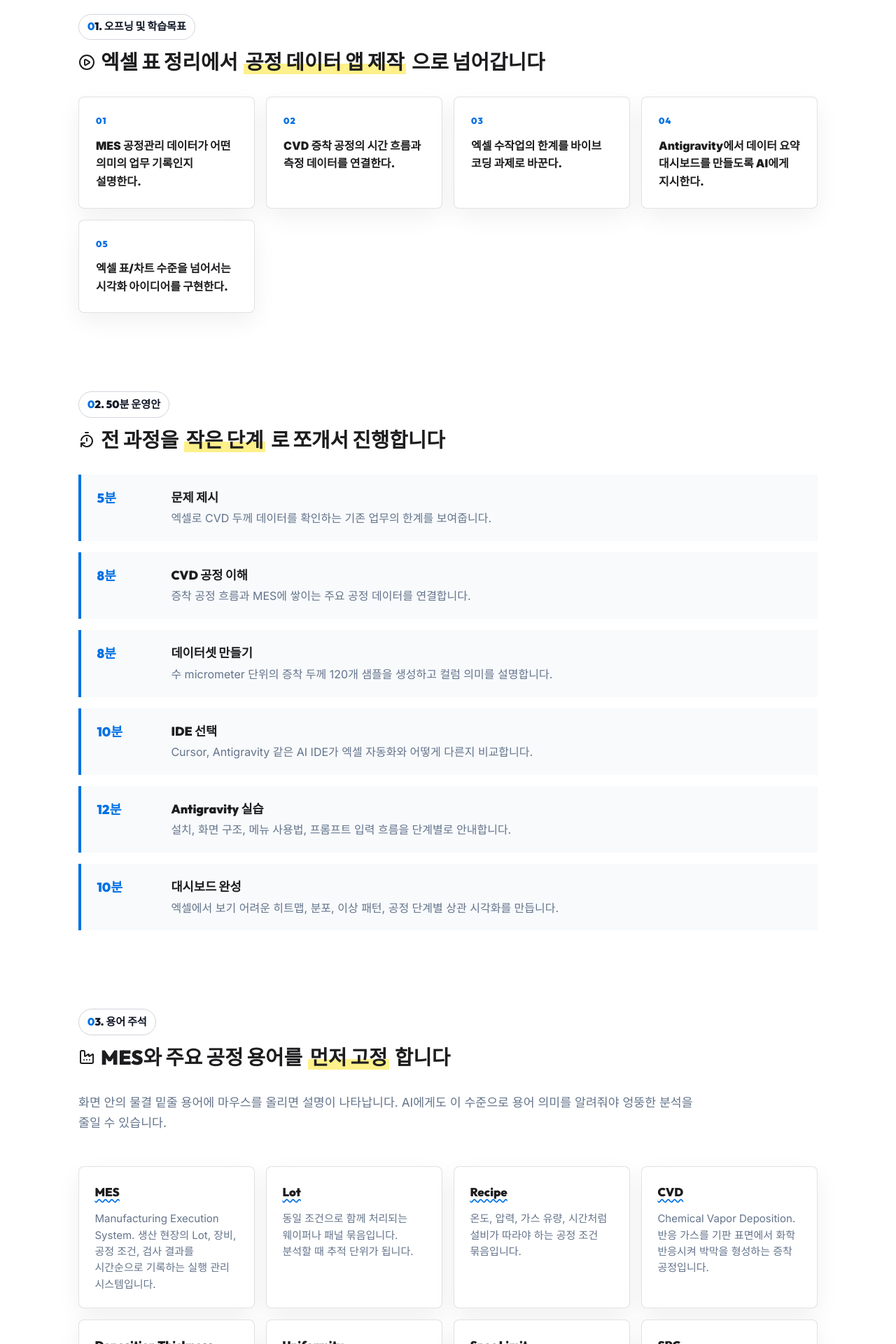
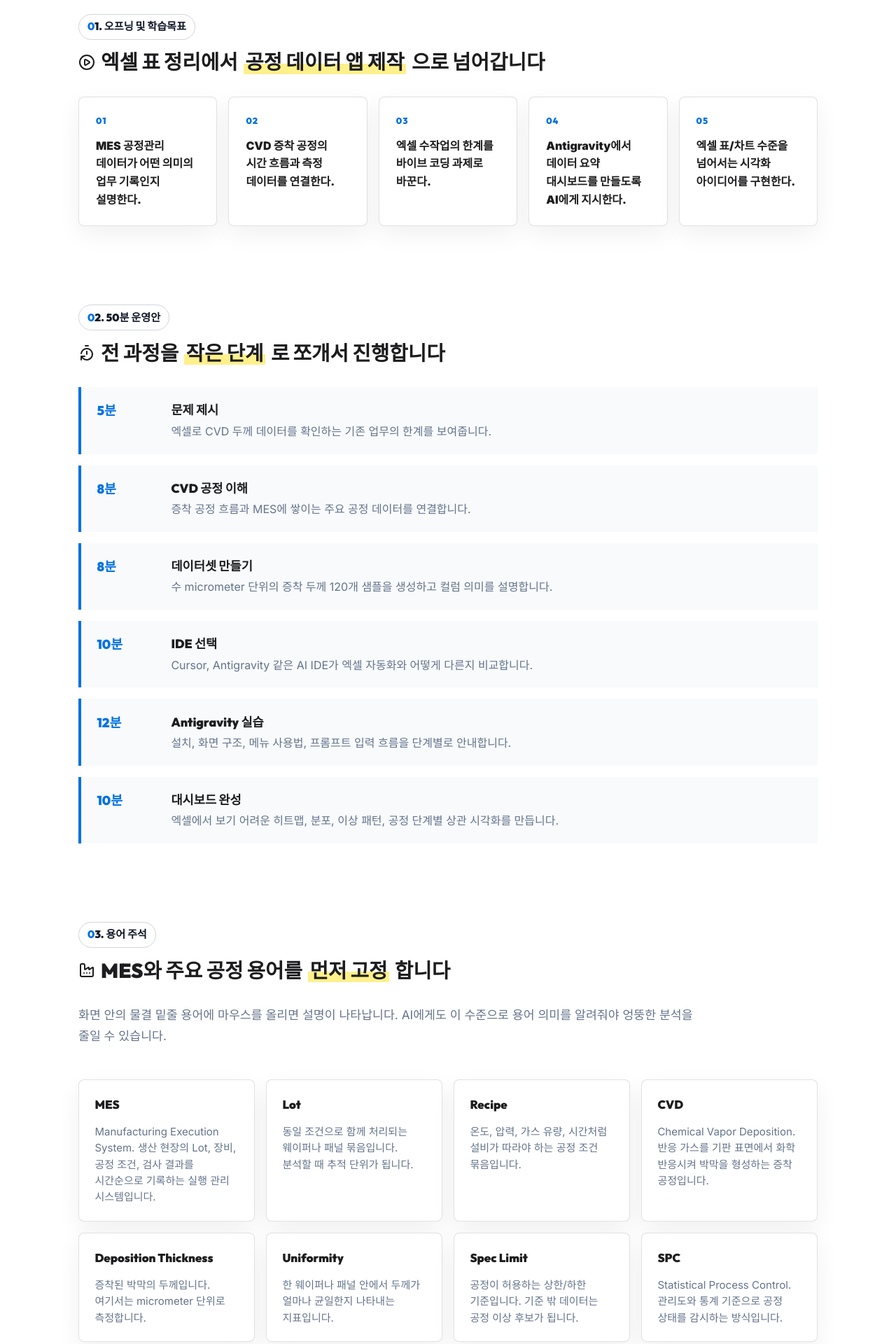
Before and after one commit to heekeunlee/lecture03, a React (Vite) app: page / in a window 1280 px wide. Shown: the part 420-2340 px from the top of the page at 70% size. Built offline with nearby package versions, Linux system fonts and the light colour scheme.

Commit message:
Remove wavy underline for term class and make goal cards show in 5 columns in lecture03

```diff
--- a/src/index.css
+++ b/src/index.css
@@ -214,11 +214,16 @@ section h2 {
   word-break: keep-all;
 }
 
-.goal-grid,
 .practice-grid,
 .summary-grid {
   display: grid;
   grid-template-columns: repeat(auto-fit, minmax(230px, 1fr));
+  gap: 1rem;
+}
+
+.goal-grid {
+  display: grid;
+  grid-template-columns: repeat(5, minmax(0, 1fr));
   gap: 1rem;
 }
 
@@ -358,10 +363,6 @@ section h2 {
 .term {
   position: relative;
   cursor: help;
-  text-decoration-line: underline;
-  text-decoration-style: wavy;
-  text-decoration-color: var(--accent);
-  text-underline-offset: 4px;
 }
 
 .term::after {
@@ -2885,7 +2886,8 @@ footer.philosophy-section p {
   .cause-matrix,
   .normal-problem,
   .slide-body,
-  .slide-columns {
+  .slide-columns,
+  .goal-grid {
     grid-template-columns: 1fr;
   }
 
```
